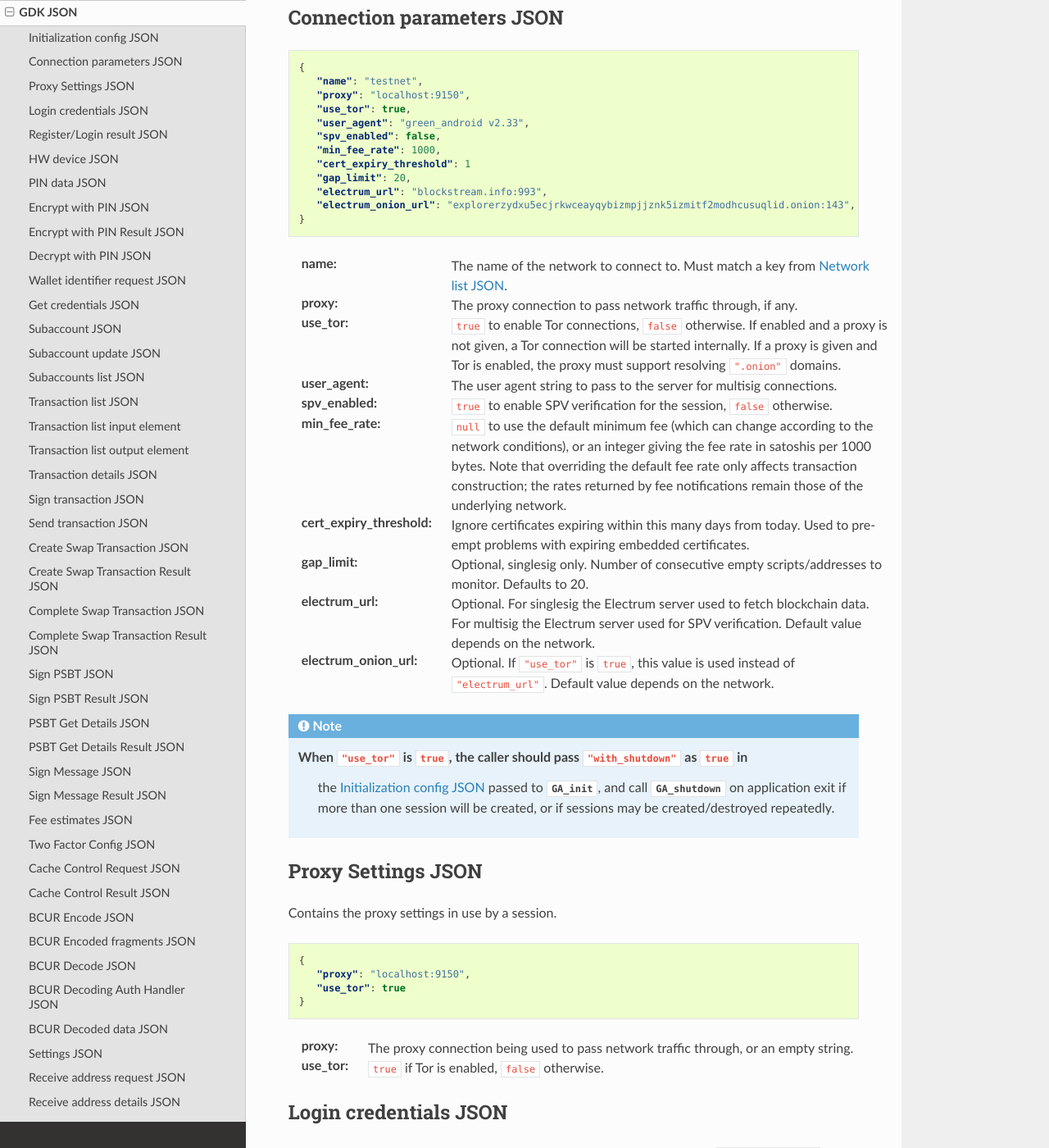
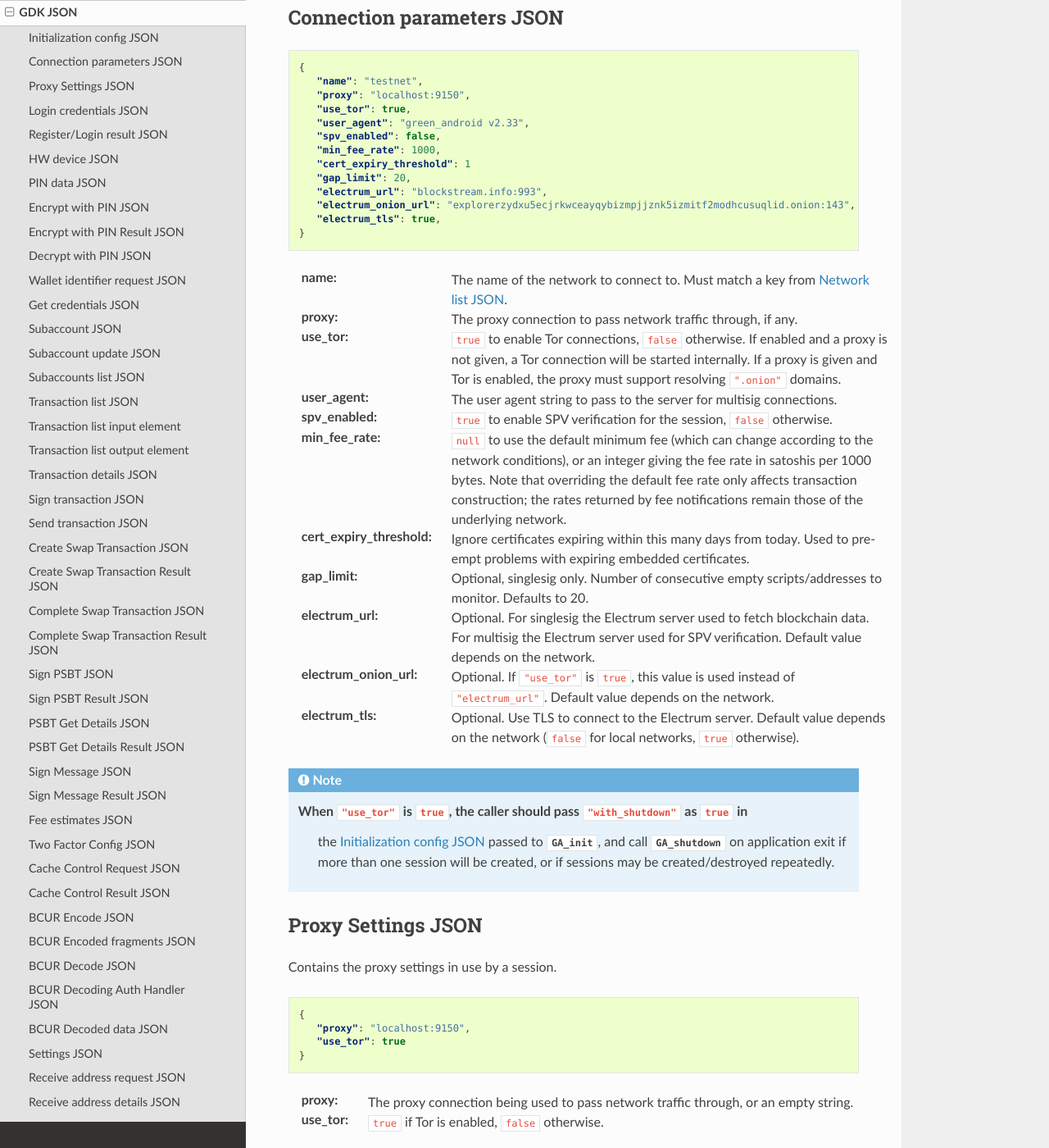
Before and after one commit to Blockstream/gdk, a Sphinx documentation site: the page built from docs/source/gdk-json.rst, in a window 1280 px wide and 1400 px high, scrolled down 891 px. Shown: the whole window at 82% size. Built offline with Sphinx 7.4.7 and the Read the Docs theme 2.0.0, drawn with Linux system fonts in a browser that asks for light colours; pages that are not in the unit, such as notebooks, are missing from menus.

Commit message:
docs: connect: electrum_tls

```diff
--- a/docs/source/gdk-json.rst
+++ b/docs/source/gdk-json.rst
@@ -55,6 +55,7 @@ Connection parameters JSON
       "gap_limit": 20,
       "electrum_url": "blockstream.info:993",
       "electrum_onion_url": "explorerzydxu5ecjrkwceayqybizmpjjznk5izmitf2modhcusuqlid.onion:143",
+      "electrum_tls": true,
    }
 
 :name: The name of the network to connect to. Must match a key from :ref:`networks-list`.
@@ -73,6 +74,7 @@ Connection parameters JSON
 :gap_limit: Optional, singlesig only. Number of consecutive empty scripts/addresses to monitor. Defaults to 20.
 :electrum_url: Optional. For singlesig the Electrum server used to fetch blockchain data. For multisig the Electrum server used for SPV verification. Default value depends on the network.
 :electrum_onion_url: Optional. If ``"use_tor"`` is ``true``, this value is used instead of ``"electrum_url"``. Default value depends on the network.
+:electrum_tls: Optional. Use TLS to connect to the Electrum server. Default value depends on the network (``false`` for local networks, ``true`` otherwise).
 
 .. note:: When ``"use_tor"`` is ``true``, the caller should pass ``"with_shutdown"`` as ``true`` in
    the :ref:`init-config-arg` passed to `GA_init`, and call `GA_shutdown` on application
```
